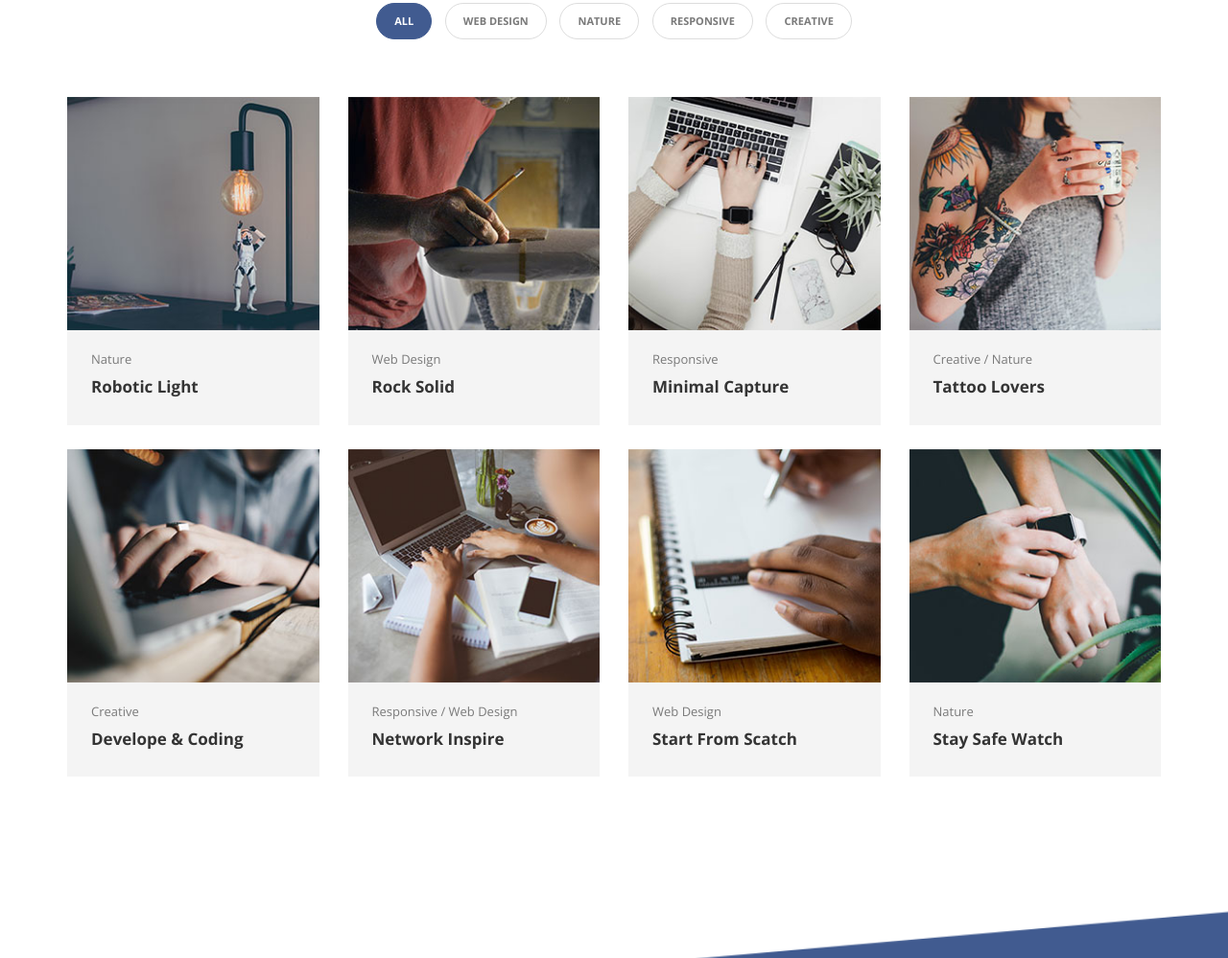
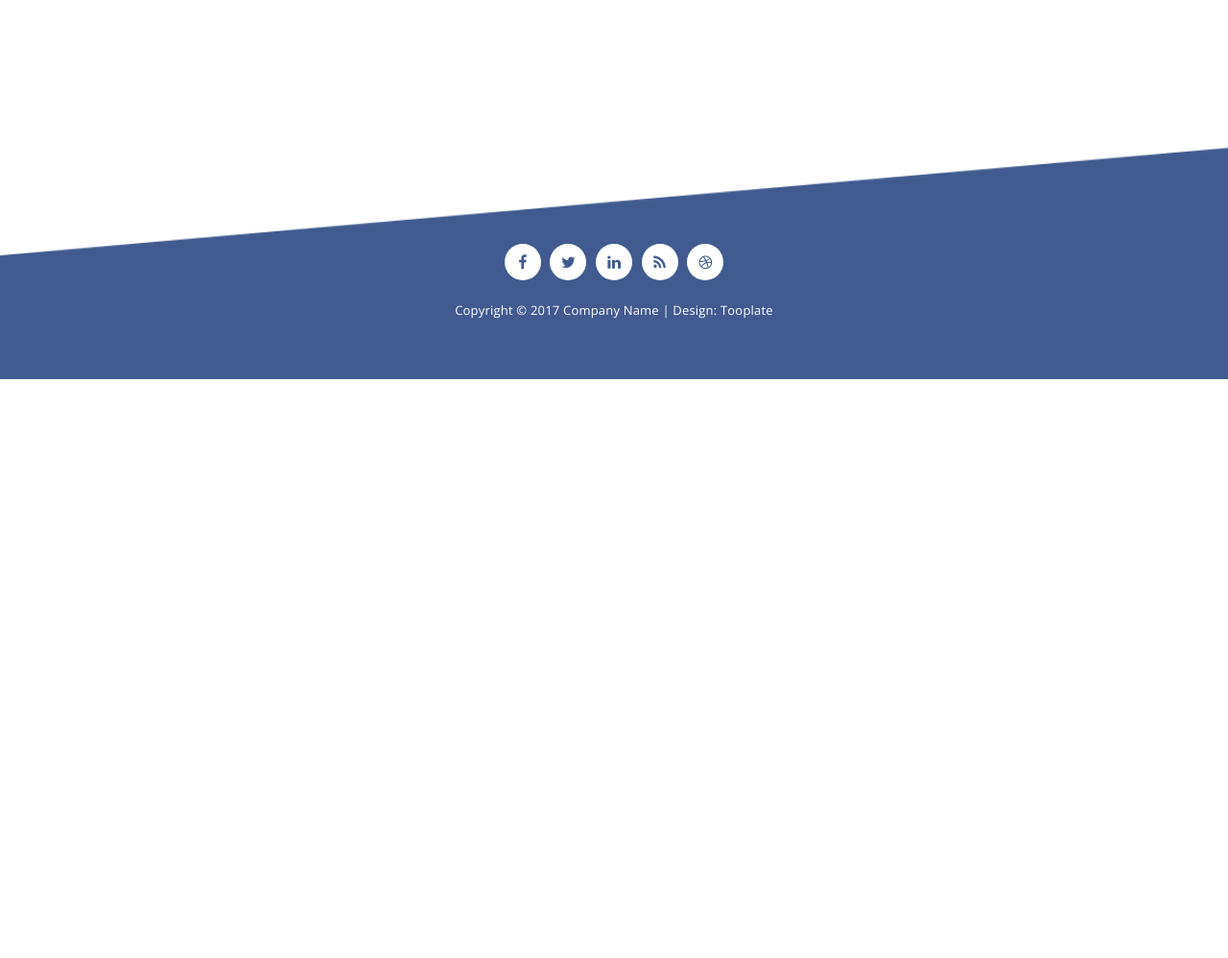
Before and after one commit to Siddhu824/SiddhuGogineni, a plain HTML site: page index.html in a window 1280 px wide. Shown: the part 474-1472 px from the top of the page at 96% size. After the commit the page ends 869 px from the top, so only its background shows below. Drawn offline with nearby package versions, Linux system fonts and the light colour scheme.

Commit message:
Update index.html

```diff
--- a/index.html
+++ b/index.html
@@ -7,11 +7,8 @@
         <meta charset="utf-8">
         <meta http-equiv="X-UA-Compatible" content="IE=edge,chrome=1">
 <!--
-
 Template 2091 Ziggy
-
 http://www.tooplate.com/view/2091-ziggy
-
 -->
         <title>Ziggy HTML Template - Portfolio Gallery</title>
         <meta name="description" content="">
@@ -28,8 +25,6 @@ http://www.tooplate.com/view/2091-ziggy
         <script src="js/vendor/modernizr-2.8.3-respond-1.4.2.min.js"></script>
     </head>
     <body>
-
-
         <section class="first-gallery-section">
           <div class="container">
             <div class="row">
@@ -43,91 +38,11 @@ http://www.tooplate.com/view/2091-ziggy
             </div>
           </div>
         </section>
-
         <div class="content-wrapper">
             <div class="inner-container container">
                 <div class="projects-holder-3">
                     <div class="filter-categories">
-                        <ul class="project-filter">
-                            <li class="filter" data-filter="all"><span>All</span></li>
-                            <li class="filter" data-filter="webdesign"><span>Web Design</span></li>
-                            <li class="filter" data-filter="nature"><span>Nature</span></li>
-                            <li class="filter" data-filter="responsive"><span>Responsive</span></li>
-                            <li class="filter" data-filter="creative"><span>Creative</span></li>
-                        </ul>
                     </div>
-                    <div class="projects-holder">
-                        <div class="row">
-                            <div class="col-md-3 col-sm-6 project-item mix nature">
-                              <div class="image">
-                                <a href="img/01-big-item.jpg" data-lightbox="image-1"><img src="img/01-item.jpg"></a>
-                              </div>
-                              <div class="text">
-                                <span>Nature</span>
-                                <h4>Robotic Light</h4>
-                              </div>
-                            </div>
-                            <div class="col-md-3 col-sm-6 project-item mix webdesign">
-                              <div class="image">
-                                <a href="img/02-big-item.jpg" data-lightbox="image-1"><img src="img/02-item.jpg"></a>
-                              </div>
-                              <div class="text">
-                                <span>Web Design</span>
-                                <h4>Rock Solid</h4>
-                              </div>
-                            </div>
-                            <div class="col-md-3 col-sm-6 project-item mix responsive">
-                              <div class="image">
-                                <a href="img/03-big-item.jpg" data-lightbox="image-1"><img src="img/03-item.jpg"></a>
-                              </div>
-                              <div class="text">
-                                <span>Responsive</span>
-                                <h4>Minimal Capture</h4>
-                              </div>
-                            </div>
-                            <div class="col-md-3 col-sm-6 project-item mix creative nature">
-                              <div class="image">
-                                <a href="img/04-big-item.jpg" data-lightbox="image-1"><img src="img/04-item.jpg"></a>
-                              </div>
-                              <div class="text">
-                                <span>Creative / Nature</span>
-                                <h4>Tattoo Lovers</h4>
-                              </div>
-                            </div>
-                            <div class="col-md-3 col-sm-6 project-item mix creative">
-                              <div class="image">
-                                <a href="img/05-big-item.jpg" data-lightbox="image-1"><img src="img/05-item.jpg"></a>
-                              </div>
-                              <div class="text">
-                                <span>Creative</span>
-                                <h4>Develope &amp; Coding</h4>
-                              </div>
-                            </div>
-                            <div class="col-md-3 col-sm-6 project-item mix responsive webdesign">
-                              <div class="image">
-                                <a href="img/06-big-item.jpg" data-lightbox="image-1"><img src="img/06-item.jpg"></a>
-                              </div>
-                              <div class="text">
-                                <span>Responsive / Web Design</span>
-                                <h4>Network Inspire</h4>
-                              </div>
-                            </div>
-                            <div class="col-md-3 col-sm-6 project-item mix webdesign">
-                              <div class="image">
-                                <a href="img/07-big-item.jpg" data-lightbox="image-1"><img src="img/07-item.jpg"></a>
-                              </div>
-                              <div class="text">
-                                <span>Web Design</span>
-                                <h4>Start From Scatch</h4>
-                              </div>
-                            </div>
-                            <div class="col-md-3 col-sm-6 project-item mix nature">
-                              <div class="image">
-                                <a href="img/08-big-item.jpg" data-lightbox="image-1"><img src="img/08-item.jpg"></a>
-                              </div>
-                              <div class="text">
-                                <span>Nature</span>
-                                <h4>Stay Safe Watch</h4>
                               </div>
                             </div>
                         </div>
@@ -135,7 +50,6 @@ http://www.tooplate.com/view/2091-ziggy
                 </div>
             </div>
         </div>
-
         <footer>
           <div class="container">
             <div class="row">
@@ -148,20 +62,15 @@ http://www.tooplate.com/view/2091-ziggy
                   <li><a href="#"><i class="fa fa-dribbble"></i></a></li>
                 </ul>
                 <p>Copyright &copy; 2017 Company Name
-
                         | Design: Tooplate</p>
               </div>
             </div>
           </div>
         </footer>
-
         <script src="//ajax.googleapis.com/ajax/libs/jquery/1.11.2/jquery.min.js"></script>
         <script>window.jQuery || document.write('<script src="js/vendor/jquery-1.11.2.min.js"><\/script>')</script>
-
         <script src="js/vendor/bootstrap.min.js"></script>
-
         <script src="js/plugins.js"></script>
         <script src="js/main.js"></script>
-
     </body>
 </html>
```
